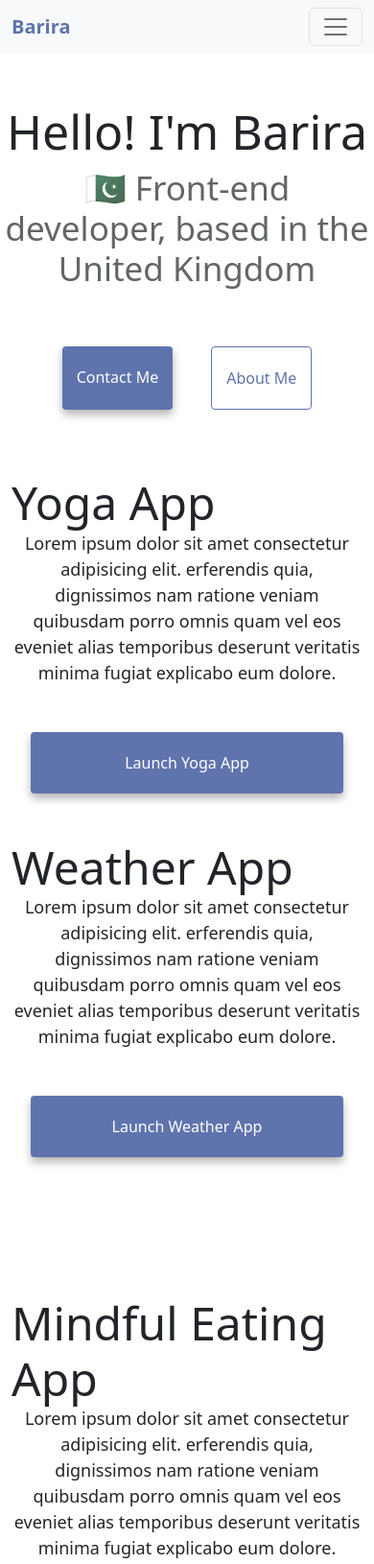
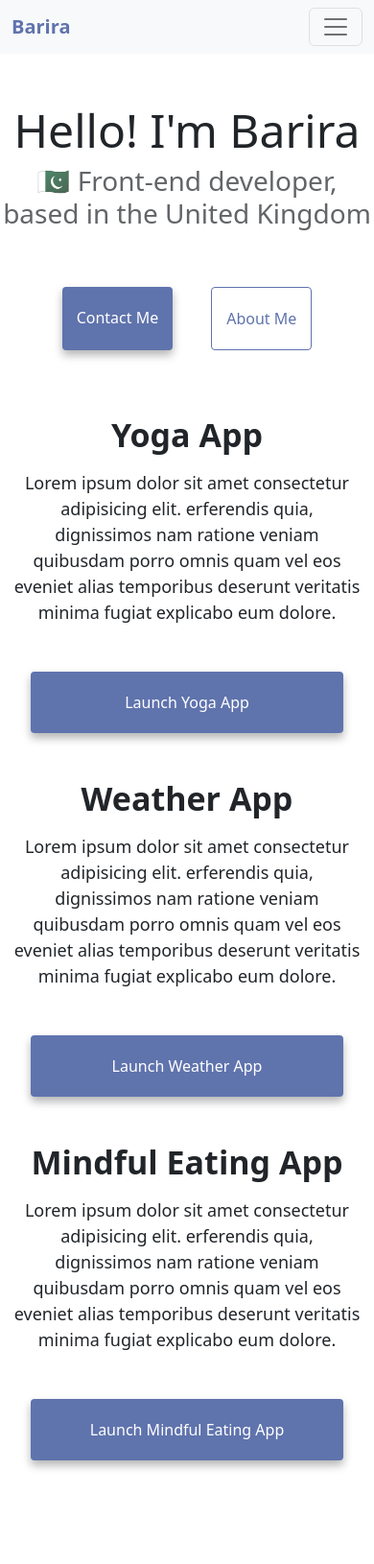
Before and after one commit to Beas007/Project-week-3.3, a plain HTML site: page index.html in a window 390 px wide. Shown: the top 1630 px of the page at 96% size. After the commit the page ends 1570 px from the top, so only its background shows below. Drawn offline with nearby package versions, Linux system fonts and the light colour scheme.

Commit message:
amended css

```diff
--- a/index.html
+++ b/index.html
@@ -79,7 +79,7 @@
           />
         </div>
         <div class="col-sm-6">
-          <h2 class="text-start">Yoga App</h2>
+          <h2 class="mb-3">Yoga App</h2>
           <p>
             Lorem ipsum dolor sit amet consectetur adipisicing elit. erferendis
             quia, dignissimos nam ratione veniam quibusdam porro omnis quam vel
@@ -99,7 +99,7 @@
       </div>
       <div class="row">
         <div class="col-sm-6 mt-5">
-          <h2 class="text-start">Weather App</h2>
+          <h2 class="mb-3">Weather App</h2>
           <p>
             Lorem ipsum dolor sit amet consectetur adipisicing elit. erferendis
             quia, dignissimos nam ratione veniam quibusdam porro omnis quam vel
@@ -116,26 +116,26 @@
             >
           </div>
         </div>
-        <div class="col-sm-6 mt-5">
+        <div class="col-sm-6">
           <img
             src="https://media.istockphoto.com/photos/weather-forecast-on-cell-phone-picture-id613878228?k=20&m=613878228&s=612x612&w=0&h=KJ_CvbcD850HCB7z2yeGR86wrvCP6iTMEbxmVYA8Z8I="
-            class="img-fluid rounded d-none d-sm-block"
+            class="img-fluid rounded d-none d-sm-block mt-5"
             id="2"
             alt="girl holding a mobile with weather forecast displayed on the screen"
           />
         </div>
       </div>
-      <div class="row mb-5">
-        <div class="col-sm-6 mt-5">
+      <div class="row">
+        <div class="col-sm-6">
           <img
             src="https://media.istockphoto.com/photos/vegetables-chicken-and-text-mindful-eating-picture-id1143012135?k=20&m=1143012135&s=612x612&w=0&h=PNYccjSnS9YMM8y-R1zH137pIkqeXInGvfEHvhC9fv8="
-            class="img-fluid rounded d-none d-sm-block"
+            class="img-fluid rounded d-none d-sm-block mt-5"
             id="3"
             alt="mindful eating written on a paper placed in between different vegetables"
           />
         </div>
-        <div class="col-sm-6 mt-5">
-          <h2 class="text-start">Mindful Eating App</h2>
+        <div class="col-sm-6">
+          <h2 class="mb-3 mt-5">Mindful Eating App</h2>
           <p>
             Lorem ipsum dolor sit amet consectetur adipisicing elit. erferendis
             quia, dignissimos nam ratione veniam quibusdam porro omnis quam vel
--- a/src/style.css
+++ b/src/style.css
@@ -96,15 +96,17 @@ p {
 }
 @media (max-width: 576px) {
   h3 {
-    font-size: 35px;
+    font-size: 28px;
     text-align: center;
   }
   h1 {
-    font-size: 50px;
+    font-size: 48px;
     line-height: 1.5;
   }
   h2 {
+    font-size: 34px;
     text-align: center;
+    font-weight: bold;
   }
   p {
     text-align: center;
```
Also changed, not shown: about.html (+3 -3 lines).
